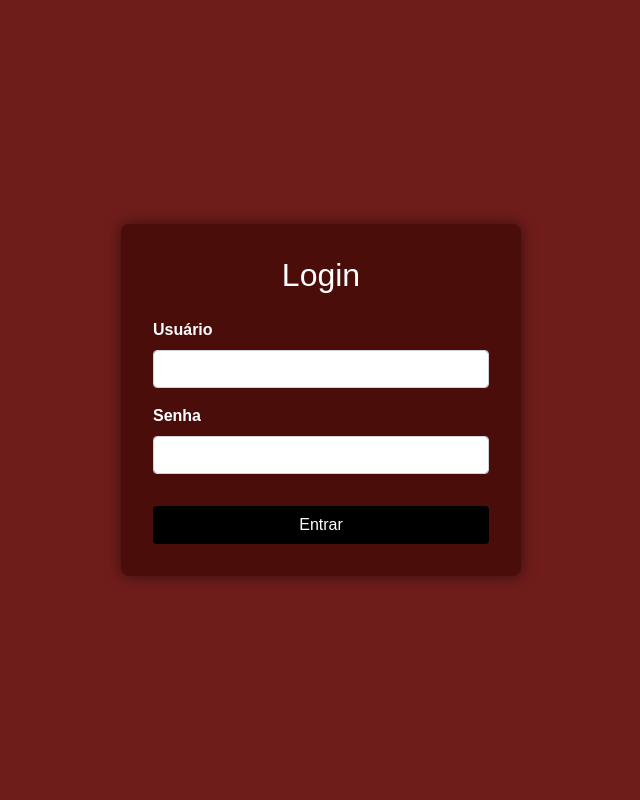
After one commit to dessa112/Ciclo-Em-Foco---Info_I, a Django app: page /login/ in a window 1280 px wide. The commit adds this page. Shown: the whole page, without its empty margins (319-959 px from the left). Run offline with Django 5.2, Linux system fonts and the light colour scheme; some libraries are stand-ins or nearby versions.

Commit message:
Add files via upload

```diff
--- a/app/templates/index.html
+++ b/app/templates/index.html
@@ -107,7 +107,7 @@
         <li class="nav-item"><a class="nav-link" href="/historico/">Histórico</a></li>
         <li class="nav-item"><a class="nav-link" href="/admin/">Administração</a></li>
       </ul>
-      <a href="/login/" class="btn btn-login">LOGIN</a>
+      <a href="{% url 'login' %}" class="btn btn-login">LOGIN</a>
     </div>
   </nav>
 
--- /dev/null
+++ b/app/templates/login.html
@@ -0,0 +1,61 @@
+<!-- templates/login.html -->
+<!DOCTYPE html>
+<html lang="pt-BR">
+<head>
+  <meta charset="UTF-8">
+  <title>Login - Ciclo em Foco</title>
+  <link rel="stylesheet" href="https://maxcdn.bootstrapcdn.com/bootstrap/4.5.2/css/bootstrap.min.css">
+  <style>
+    body {
+      background-color: #6f1d1b;
+      color: white;
+      font-family: 'Arial', sans-serif;
+    }
+    .login-container {
+      display: flex;
+      justify-content: center;
+      align-items: center;
+      min-height: 100vh;
+    }
+    .login-box {
+      background-color: #4a0d0a;
+      padding: 2rem;
+      border-radius: 8px;
+      box-shadow: 0 0 15px rgba(0,0,0,0.5);
+      width: 100%;
+      max-width: 400px;
+    }
+    .login-box h2 {
+      text-align: center;
+      margin-bottom: 1.5rem;
+    }
+    .btn-login {
+      background-color: #000;
+      color: #fff;
+      width: 100%;
+    }
+    label {
+      font-weight: bold;
+    }
+  </style>
+</head>
+<body>
+  <div class="login-container">
+    <div class="login-box">
+      <h2>Login</h2>
+      <form method="post">
+        {% csrf_token %}
+        <div class="form-group">
+          <label for="username">Usuário</label>
+          <input type="text" name="username" class="form-control" required>
+        </div>
+        <div class="form-group">
+          <label for="password">Senha</label>
+          <input type="password" name="password" class="form-control" required>
+        </div>
+        <button type="submit" class="btn btn-login mt-3">Entrar</button>
+      </form>
+    </div>
+  </div>
+</body>
+</html>
--- a/app/views.py
+++ b/app/views.py
@@ -7,3 +7,22 @@ class IndexView(View):
         return render(request, 'index.html')
     def post(self, request):
         pass
+from django.contrib.auth.views import LoginView
+
+class UsuarioLoginView(LoginView):
+    template_name = 'login.html'
+from django.shortcuts import render
+
+def index(request):
+    return render(request, 'index.html')
+# views.py
+from django.contrib.auth.views import LoginView
+from django.shortcuts import redirect
+
+class UsuarioLoginView(LoginView):
+    template_name = 'login.html'
+
+    def get_success_url(self):
+        if self.request.user.is_superuser:
+            return '/admin/'  # redireciona admin
+        return '/'  # redireciona usuário comum
--- a/config/urls.py
+++ b/config/urls.py
@@ -6,3 +6,39 @@ urlpatterns = [
 path('admin/', admin.site.urls),
 path('', IndexView.as_view(), name='index'),
 ]
+# urls.py
+from django.urls import path
+from app.views import UsuarioLoginView
+
+urlpatterns = [
+    path('login/', UsuarioLoginView.as_view(), name='login'),
+]
+from django.contrib.auth.views import LoginView
+
+urlpatterns = [
+    path('login/', LoginView.as_view(template_name='login.html'), name='login'),
+]
+
+from django.contrib.auth.views import LoginView
+
+urlpatterns = [
+    path('login/', LoginView.as_view(template_name='login.html'), name='login'),
+]
+from django.contrib import admin
+from django.urls import path
+from app.views import index  # substitua 'seu_app' pelo nome da sua app
+
+urlpatterns = [
+    path('', index, name='index'),  # ✅ página inicial
+    path('login/', LoginView.as_view(template_name='login.html'), name='login'),
+    path('admin/', admin.site.urls),
+]
+# urls.py
+from django.urls import path
+from app.views import UsuarioLoginView
+
+urlpatterns = [
+    path('', index, name='index'),
+    path('login/', UsuarioLoginView.as_view(), name='login'),
+    path('admin/', admin.site.urls),
+]
```
Also changed, not shown: config/settings.py (+11 -1 lines).
